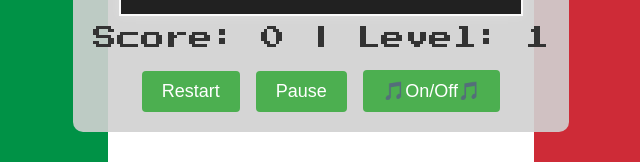
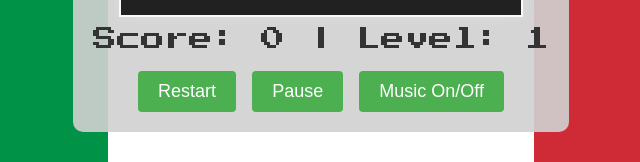
Before and after one commit to TheItalianCoin/snake, a plain HTML site: page index.html in a window 1280 px wide. Shown: the part 575-737 px from the top of the page, without its empty margins (319-959 px from the left). Drawn offline with Linux system fonts and the light colour scheme.

Commit message:
Update index.html

```diff
--- a/index.html
+++ b/index.html
@@ -14,7 +14,7 @@
         <div id="score" class="score">Score: 0 | Level: 1</div>
         <button id="restartButton" class="button">Restart</button>
         <button id="pauseButton" class="button" style="display: none;">Pause</button>
-        <button id="musicButton" class="button">🎵On/Off🎵</button>
+        <button id="musicButton" class="button">Music On/Off</button>
         <div id="gameOverMessage" class="game-over"></div>
 
         <!-- Elementi audio -->
```
